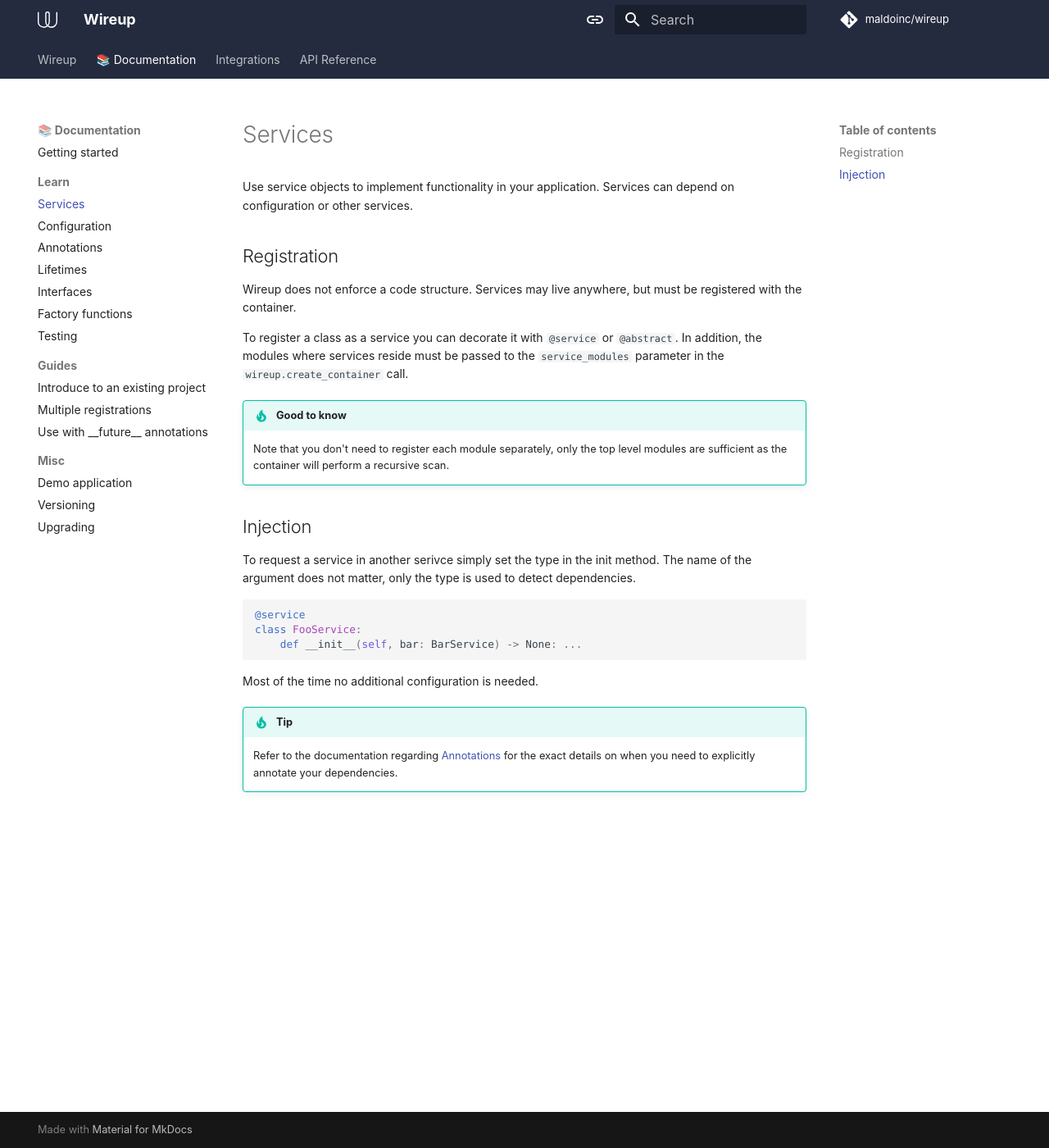
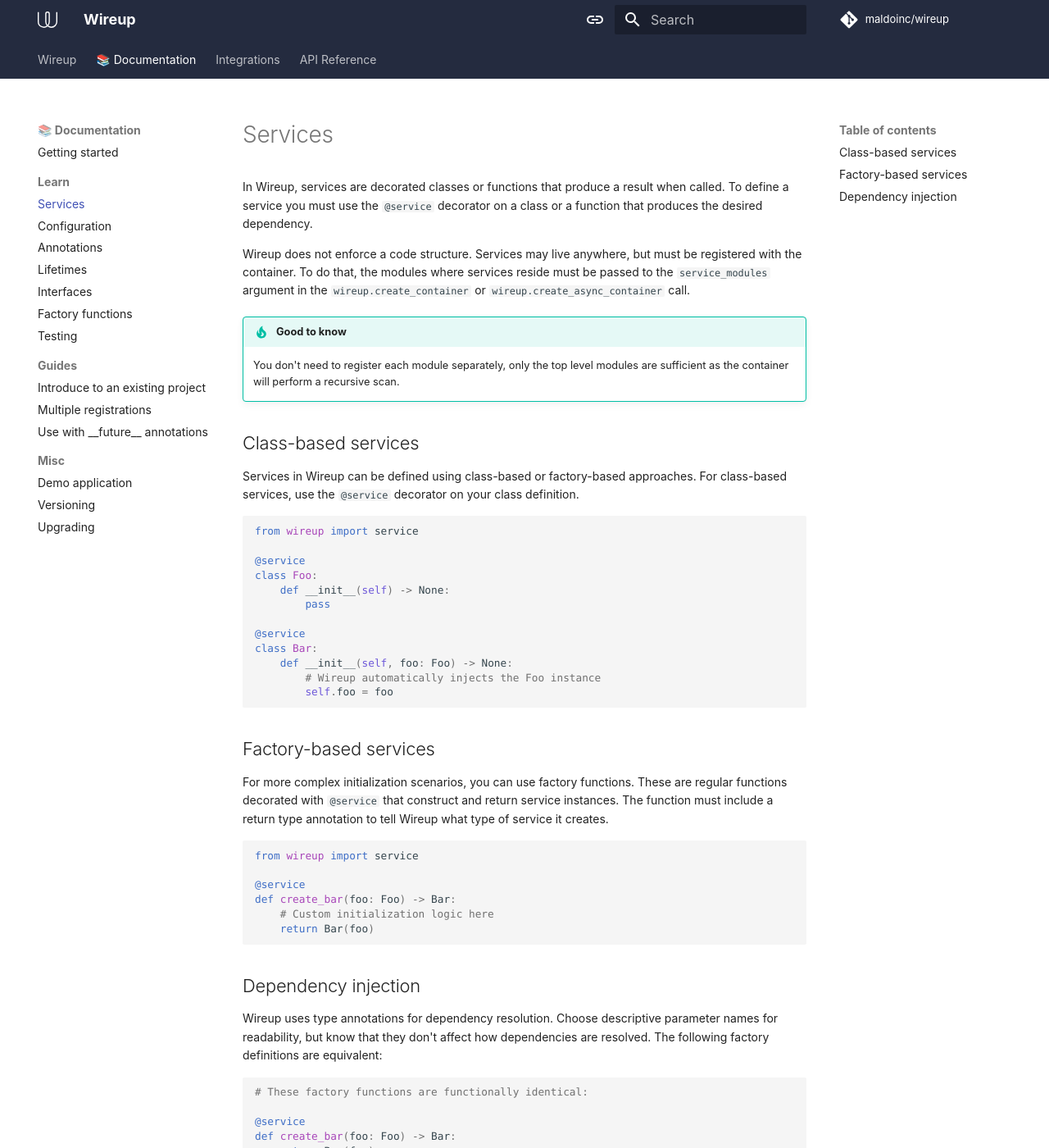
Before and after one commit to maldoinc/wireup, an MkDocs documentation site: the page built from docs/pages/services.md, in a window 1280 px wide and 1400 px high. Shown: the whole window at 82% size. Built offline with MkDocs 1.6.1 and Material for MkDocs 9.7.7, drawn with Linux system fonts in a browser that asks for light colours; some web fonts are replaced; comment, search, counter and statistics services are not loaded; the version menu is left out; some of the changed text lies outside the part shown.

Commit message:
Update service docs

````diff
--- a/docs/pages/services.md
+++ b/docs/pages/services.md
@@ -1,29 +1,63 @@
-Use service objects to implement functionality in your application. Services can depend on configuration or other services.
+In Wireup, services are decorated classes or functions that produce a result when called. To define a service
+you must use the `@service` decorator on a class or a function that produces the desired dependency.
 
-## Registration
 Wireup does not enforce a code structure. Services may live anywhere, but must be registered with the container.
-
-To register a class as a service you can decorate it with `@service` or `@abstract`. In addition, the modules
-where services reside must be passed to the `service_modules` parameter in the `wireup.create_container` call.
+To do that, the modules where services reside must be passed to the `service_modules` argument in the
+`wireup.create_container` or `wireup.create_async_container` call.
 
 !!! tip "Good to know"
-    Note that you don't need to register each module separately, only the top level modules are sufficient
+    You don't need to register each module separately, only the top level modules are sufficient
     as the container will perform a recursive scan.
 
+## Class-based services
 
-## Injection
-To request a service in another serivce simply set the type in the init method.
-The name of the argument does not matter, only the type is used to detect dependencies.
-
+Services in Wireup can be defined using class-based or factory-based approaches. For class-based services,
+use the `@service` decorator on your class definition.
 
 ```python
+from wireup import service
+
 @service
-class FooService:
-    def __init__(self, bar: BarService) -> None: ...
+class Foo:
+    def __init__(self) -> None:
+        pass
+
+@service
+class Bar:
+    def __init__(self, foo: Foo) -> None:
+        # Wireup automatically injects the Foo instance
+        self.foo = foo
 ```
 
-Most of the time no additional configuration is needed.
+## Factory-based services
 
-!!! tip
-    Refer to the documentation regarding [Annotations](annotations.md) for the exact details on when you need
-    to explicitly annotate your dependencies.
+For more complex initialization scenarios, you can use factory functions. These are regular functions
+decorated with `@service` that construct and return service instances. The function must include a return
+type annotation to tell Wireup what type of service it creates.
+
+```python
+from wireup import service
+
+@service
+def create_bar(foo: Foo) -> Bar:
+    # Custom initialization logic here
+    return Bar(foo)
+```
+
+## Dependency injection
+
+Wireup uses type annotations for dependency resolution.
+Choose descriptive parameter names for readability, but know that they don't affect
+how dependencies are resolved. The following factory definitions are equivalent:
+
+```python
+# These factory functions are functionally identical:
+
+@service
+def create_bar(foo: Foo) -> Bar:
+    return Bar(foo)
+
+@service
+def create_bar(foo_dependency: Foo) -> Bar:
+    return Bar(foo_dependency)
+```
````
